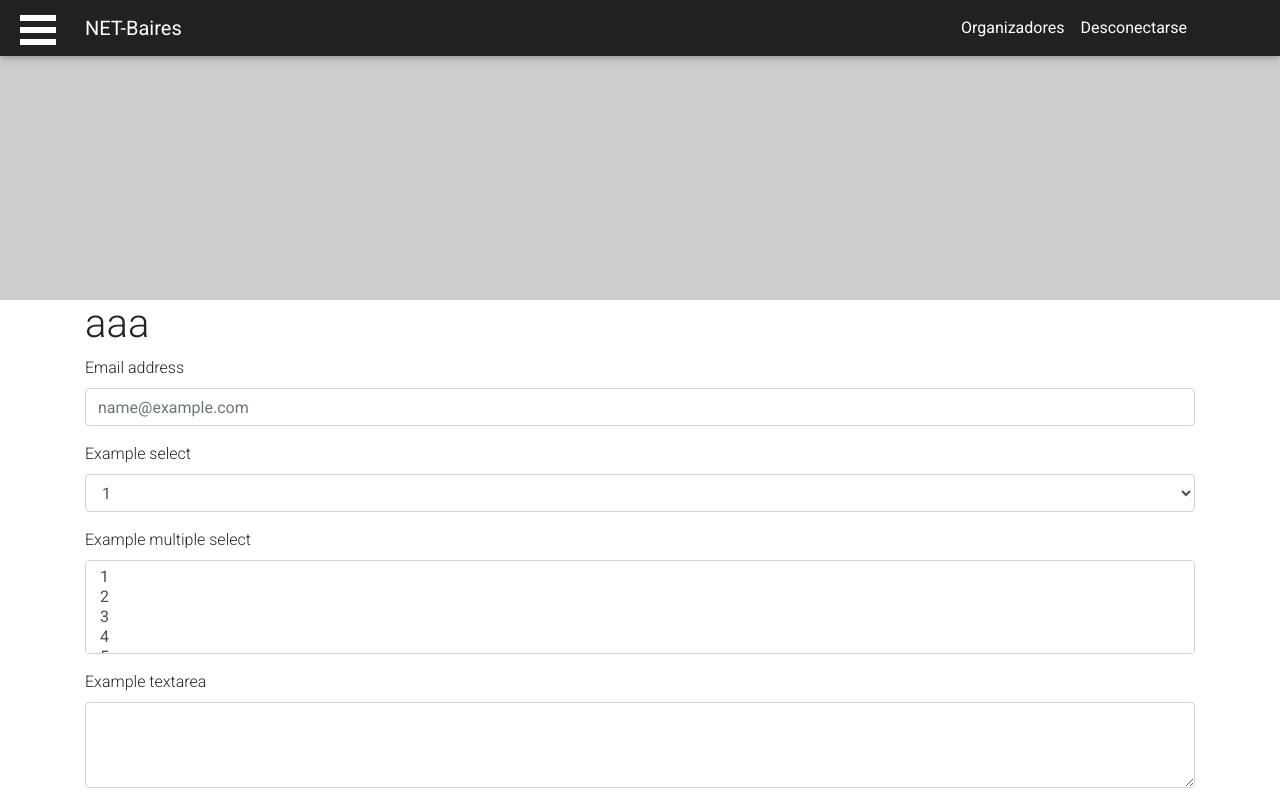
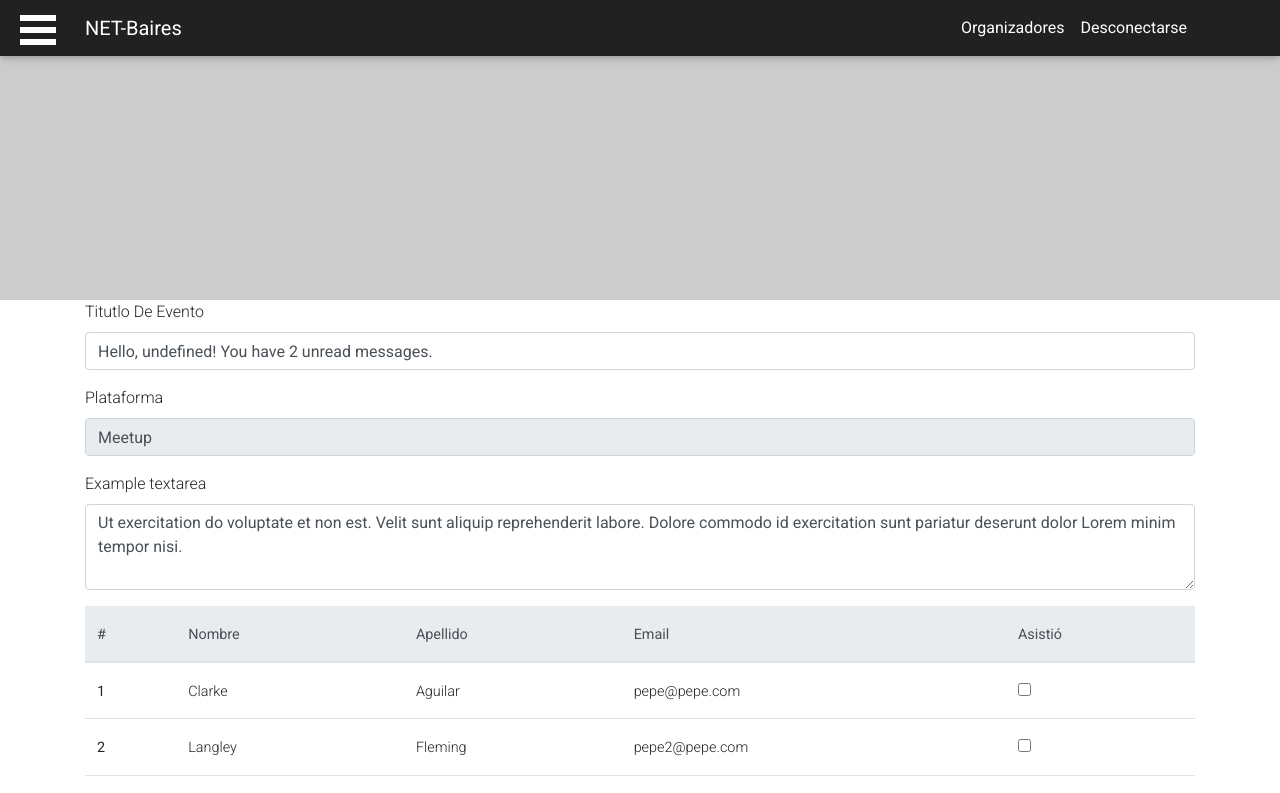
Before and after one commit to GermanKuber-zz/React-Context, a React app: page /admin/eventsToSync/1/1/sync in a window 1280 px wide. Shown: the top 793 px of the page. Built offline with nearby package versions, Linux system fonts and the light colour scheme; data requests are answered from the project's data file; sample sign-in values are in the browser's storage.

Commit message:
Add button

```diff
--- a/db.json
+++ b/db.json
@@ -7,6 +7,7 @@
       "address": "363 Temple Court, Muse, Indiana, 5029",
       "description": "Ut exercitation do voluptate et non est. Velit sunt aliquip reprehenderit labore. Dolore commodo id exercitation sunt pariatur deserunt dolor Lorem minim tempor nisi.\r\n",
       "date": "2016-09-30T08:06:26 +03:00",
+      "platform": "Meetup",
       "attendees": [
         {
           "id": "1",
--- a/src/components/Admin/SyncEvent/Index.tsx
+++ b/src/components/Admin/SyncEvent/Index.tsx
@@ -1,4 +1,4 @@
-import React, { useState, useEffect } from "react";
+import React, { useState, useEffect, ChangeEvent } from "react";
 import { RouteComponentProps } from "react-router-dom";
 import { getEventToSync } from "../../../services/eventsServices";
 import {
@@ -28,6 +28,27 @@ const SyncEvent: React.SFC<
       }
     );
   }, []);
+  const handleOnChangeTitle = (eventInput: ChangeEvent<HTMLInputElement>) => {
+    eventInput.preventDefault();
+    setEvent({ ...event, title: eventInput.target.value });
+  };
+  const handleOnChangeDescription = (
+    eventInput: ChangeEvent<HTMLTextAreaElement>
+  ) => {
+    eventInput.preventDefault();
+    setEvent({ ...event, description: eventInput.target.value });
+  };
+  const handleUserAttended = (
+    eventInput: ChangeEvent<HTMLInputElement>,
+    user: UserDetailToSync
+  ) => {
+    eventInput.preventDefault();
+
+    const updateIndex = users.indexOf(user);
+    const usersToUpdate = users.slice();
+    usersToUpdate[updateIndex].attended = Boolean(eventInput.target.value);
+    setUsers(usersToUpdate);
+  };
 
   // const handleCancelEvent = (
   //   event: MouseEvent<HTMLButtonElement>,
@@ -43,47 +64,34 @@ const SyncEvent: React.SFC<
   // };
   return (
     <>
-      <h1>aaa</h1>
       <form>
         <div className="form-group">
-          <label>Email address</label>
+          <label>Titutlo De Evento</label>
           <input
-            type="email"
+            onChange={handleOnChangeTitle}
             className="form-control"
             id="exampleFormControlInput1"
-            placeholder="name@example.com"
+            value={event.title}
           ></input>
         </div>
         <div className="form-group">
-          <label>Example select</label>
-          <select className="form-control" id="exampleFormControlSelect1">
-            <option>1</option>
-            <option>2</option>
-            <option>3</option>
-            <option>4</option>
-            <option>5</option>
-          </select>
+          <label>Plataforma</label>
+          <input
+            disabled
+            className="form-control"
+            id="exampleFormControlInput1"
+            value={event.platform}
+          ></input>
         </div>
-        <div className="form-group">
-          <label>Example multiple select</label>
-          <select
-            multiple
-            className="form-control"
-            id="exampleFormControlSelect2"
-          >
-            <option>1</option>
-            <option>2</option>
-            <option>3</option>
-            <option>4</option>
-            <option>5</option>
-          </select>
-        </div>
+
         <div className="form-group">
           <label>Example textarea</label>
           <textarea
+            onChange={handleOnChangeDescription}
             className="form-control"
             id="exampleFormControlTextarea1"
             rows={3}
+            value={event.description}
           ></textarea>
         </div>
       </form>
@@ -106,13 +114,21 @@ const SyncEvent: React.SFC<
                   <td>{user.name}</td>
                   <td>{user.lastName}</td>
                   <td>{user.email}</td>
-                  <td>{user.attended}</td>
-                  <td></td>
+                  <td>
+                    <input
+                      type="checkbox"
+                      checked={user.attended}
+                      onChange={evt => handleUserAttended(evt, user)}
+                    />
+                  </td>
                 </tr>
               ))}
             </tbody>
           </table>
         )}
+        <button type="button" className="btn btn-success">
+          Sincronizar
+        </button>
       </>
     </>
   );
--- a/src/services/models/EventToSync.ts
+++ b/src/services/models/EventToSync.ts
@@ -26,7 +26,8 @@ export interface Assistant {
 export interface EventDetailToSync {
   id: string;
   title: string;
-  source: string;
+  description: string;
+  platform: string;
   status: string;
   date: Date;
   attendees: UserDetailToSync[];
@@ -36,5 +37,5 @@ export interface UserDetailToSync {
   name: string;
   lastName: string;
   email: string;
-  attended: string;
+  attended: boolean;
 }
```
